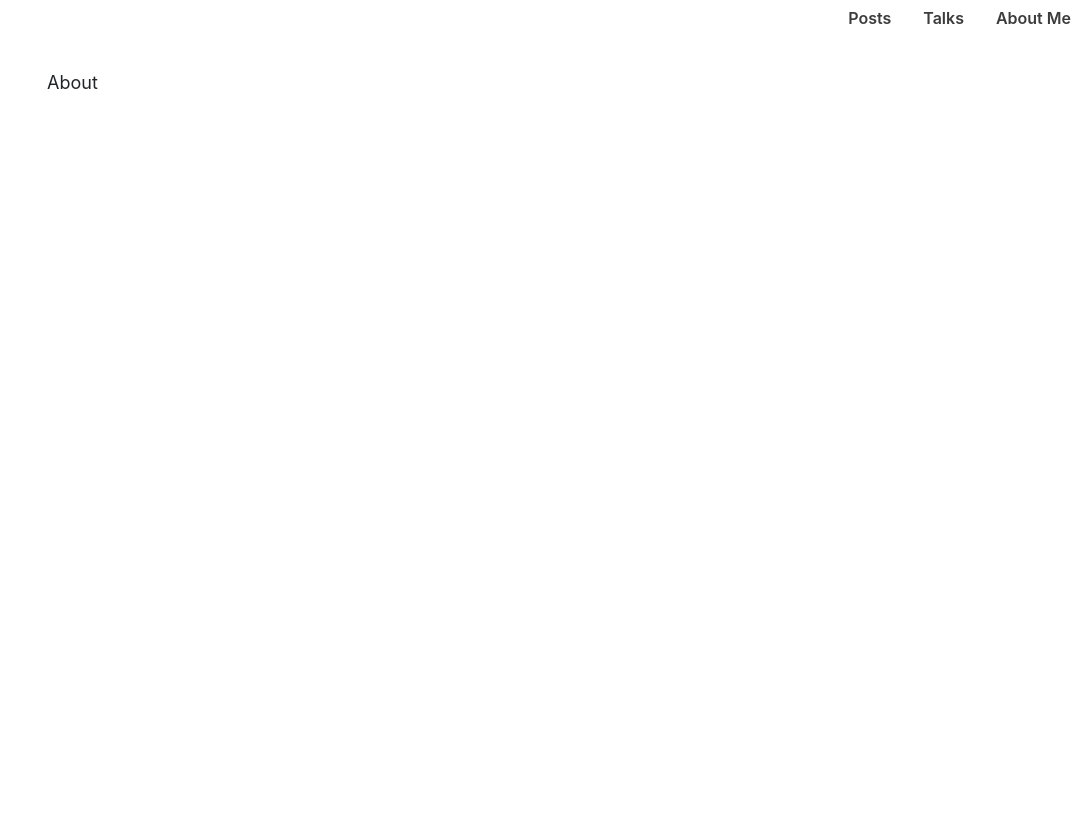
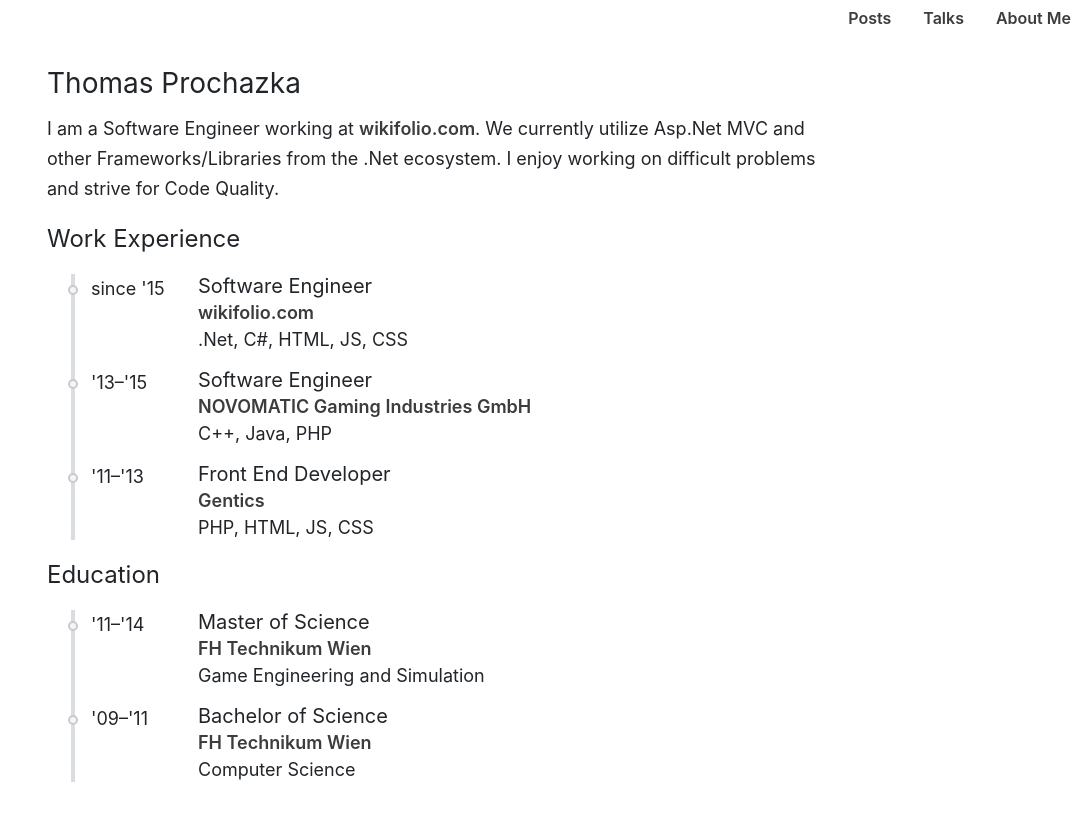
Before and after one commit to zlypher/zlypher.github.io, a Next.js app: page /about in a window 1280 px wide. Shown: the top 820 px of the page, without its empty margins (193-1280 px from the left). Built offline with nearby package versions, Linux system fonts and the light colour scheme.

Commit message:
Migrate about page

```diff
--- /dev/null
+++ b/components/experience-item.tsx
@@ -0,0 +1,28 @@
+interface IExperienceItemProps {
+  experience: {
+    years: string;
+    headline: string;
+    title: string;
+    notes: string;
+  };
+}
+
+export const ExperienceItem = ({ experience }: IExperienceItemProps) => {
+  /* <!-- Icons taken from https://github.com/simple-icons/simple-icons --> */
+  return (
+    <li className="c-experience">
+      <time className="c-experience__date">{experience.years}</time>
+      <div>
+        <header className="c-experience__header">{experience.headline}</header>
+        <a
+          className="c-experience__title"
+          href="{experience.link}"
+          target="_blank"
+        >
+          {experience.title}
+        </a>
+        <div className="c-experience__content">{experience.notes}</div>
+      </div>
+    </li>
+  );
+};
--- /dev/null
+++ b/pages/about.mdx
@@ -0,0 +1,96 @@
+import PageLayout from "../layouts/page-layout";
+import { ExperienceItem } from "../components/experience-item";
+
+export const experience = [
+  {
+    headline: "Software Engineer",
+    years: "since '15",
+    title: "wikifolio.com",
+    link: "https://www.wikifolio.com",
+    notes: ".Net, C#, HTML, JS, CSS",
+    education: false,
+    order: 3,
+  },
+  {
+    headline: "Software Engineer",
+    years: "'13–'15",
+    title: "NOVOMATIC Gaming Industries GmbH",
+    link: "http://www.novomatic.com",
+    notes: "C++, Java, PHP",
+    education: false,
+    order: 2,
+  },
+  {
+    headline: "Front End Developer",
+    years: "'11–'13",
+    title: "Gentics",
+    link: "http://www.gentics.com/genticscms/index.de.html",
+    notes: "PHP, HTML, JS, CSS",
+    education: false,
+    order: 1,
+  },
+  {
+    headline: "Master of Science",
+    years: "'11–'14",
+    title: "FH Technikum Wien",
+    link: "https://www.technikum-wien.at/",
+    notes: "Game Engineering and Simulation",
+    education: true,
+    order: 2,
+  },
+  {
+    headline: "Bachelor of Science",
+    years: "'09–'11",
+    title: "FH Technikum Wien",
+    link: "https://www.technikum-wien.at/",
+    notes: "Computer Science",
+    education: true,
+    order: 1,
+  },
+];
+
+export const meta = {
+  title: "Thomas Prochazka",
+  description: "Find more about me in my curriculum vitae",
+};
+
+I am a Software Engineer working at [wikifolio.com](https://www.wikifolio.com). We currently utilize Asp.Net MVC and other Frameworks/Libraries from the .Net ecosystem. I enjoy working on difficult problems and strive for Code Quality.
+
+## Work Experience
+
+<ul className="c-experience-list">
+  {experience
+    .filter((exp) => exp.education == false)
+    .map((exp) => {
+      return <ExperienceItem key={exp.years + exp.title} experience={exp} />;
+    })}
+</ul>
+
+## Education
+
+<ul className="c-experience-list">
+  {experience
+    .filter((exp) => exp.education == true)
+    .map((exp) => {
+      return (
+        <li className="c-experience">
+          <time className="c-experience__date">{exp.years}</time>
+          <div>
+            <header className="c-experience__header">{exp.headline}</header>
+            <a
+              className="c-experience__title"
+              href="{exp.link}"
+              target="_blank"
+            >
+              {exp.title}
+            </a>
+            <div className="c-experience__content">{exp.notes}</div>
+          </div>
+        </li>
+      );
+    })}
+</ul>
+
+export default ({ children }) => (
+  <PageLayout page={meta}>{children}</PageLayout>
+);
--- a/pages/about.tsx
+++ /dev/null
@@ -1,9 +0,0 @@
-import PageLayout from "../layouts/page-layout";
-
-export default function About() {
-  return (
-    <PageLayout page={null}>
-      <div>About</div>
-    </PageLayout>
-  );
-}
```
